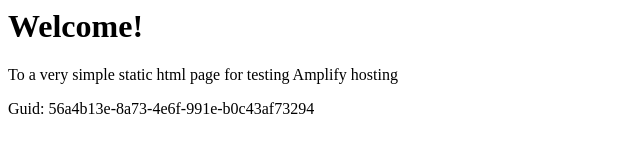
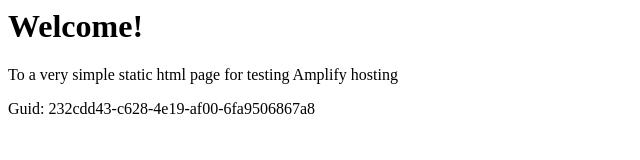
Before and after one commit to aws-aemilia-bah/Github-PR-Commit-Integration-Test-DoNotTouch-GitHubAutoBuildPushCanaryTest-v2-preprod-me-south-1, a website: page src/index.html in a window 1280 px wide. Shown: the full height of the page, 0-640 px from the left. Drawn offline with Linux system fonts and the light colour scheme.

Commit message:
commit from integ tests

```diff
--- a/src/index.html
+++ b/src/index.html
@@ -12,6 +12,6 @@
 <body>
     <h1>Welcome!</h1>
     <p>To a very simple static html page for testing Amplify hosting</p>
-    <p>Guid: 56a4b13e-8a73-4e6f-991e-b0c43af73294</p></body>
+    <p>Guid: 232cdd43-c628-4e19-af00-6fa9506867a8</p></body>
 
 </html>
```
